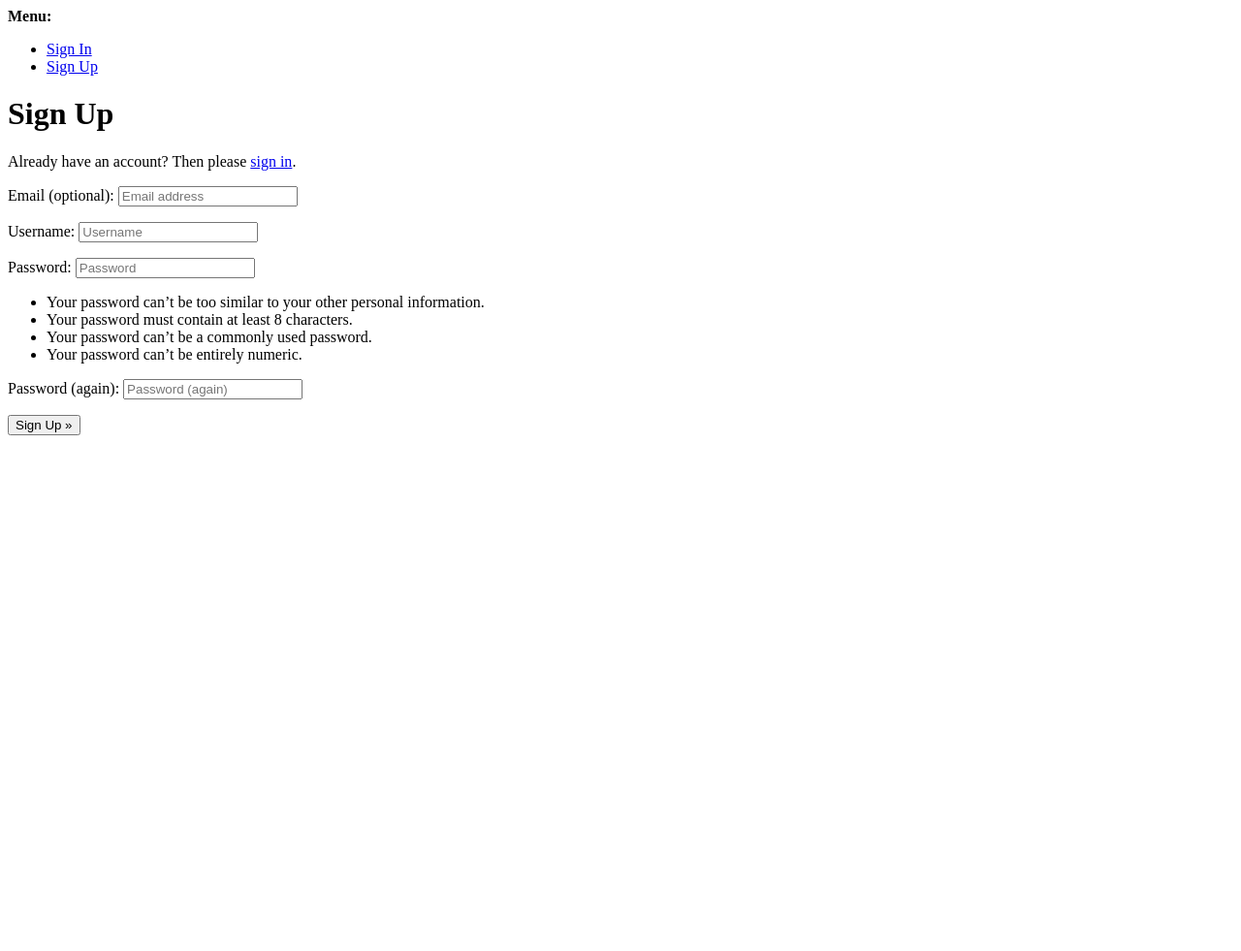
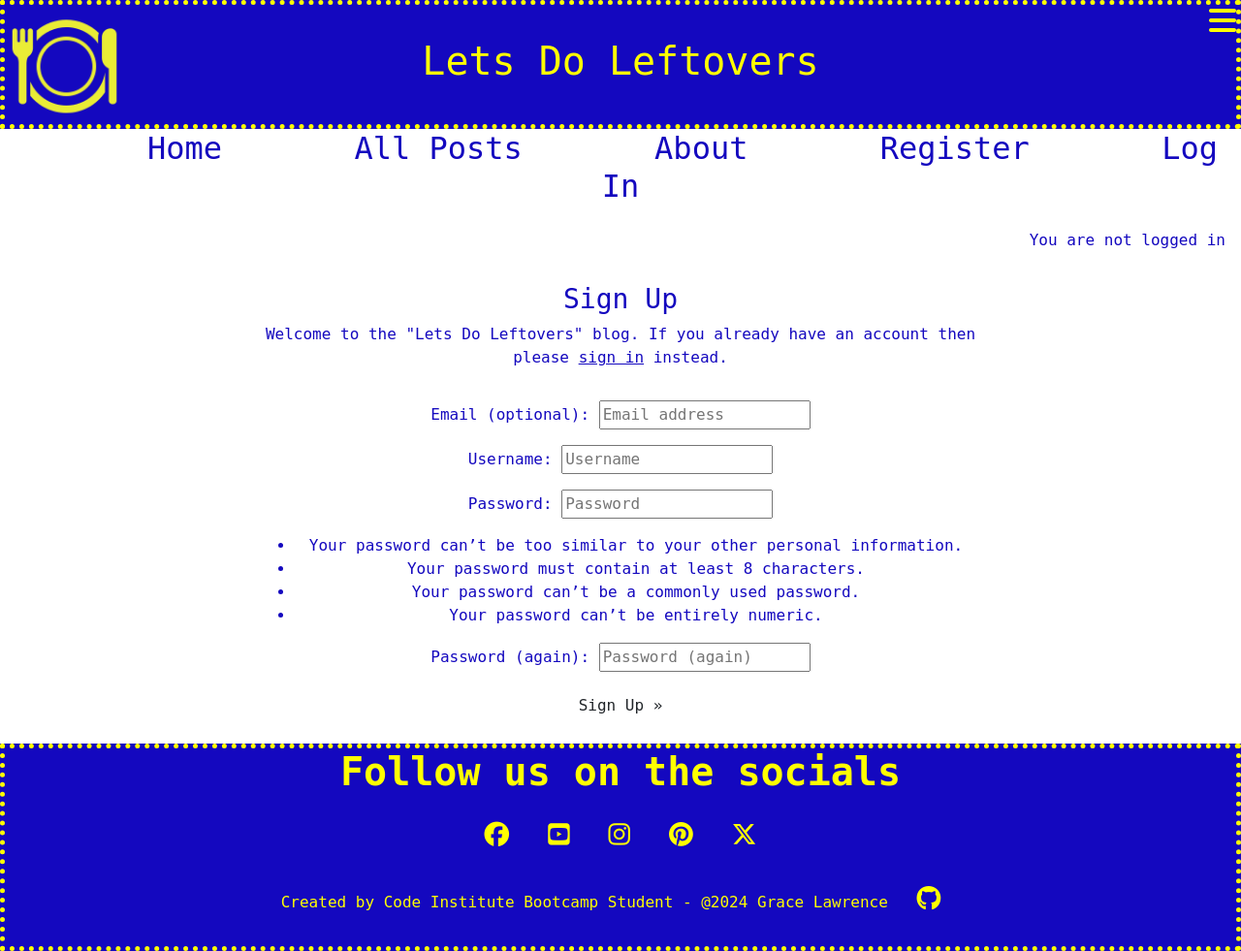
Before and after one commit to glaw2000/Leftovers, a Django app: page /accounts/signup/ in a window 1280 px wide. Shown: the whole page at 97% size. Before the commit the page ends 449 px from the top, so only its background shows below. Run offline with Django 4.2, Linux system fonts and the light colour scheme; parts of the project's set-up code (start-up, migrations or seed data) failed here and were passed over; some libraries are stand-ins or nearby versions.

Commit message:
update class of  burger menu to burger in base.html. Remove nav-link class from menu items in base.html. Updated login logout and signup account templates

```diff
--- a/static/css/style.css
+++ b/static/css/style.css
@@ -42,7 +42,7 @@
   width: 80%;
 }
 
-  #nav{
+#burger{
   color:yellow;
   flex-grow: 0;
   flex-shrink: 1;
@@ -52,7 +52,7 @@
   text-align: right;
 }
 
-  #nav a {
+#burger a {
   color:yellow;
 }
 
@@ -69,7 +69,11 @@
   font-weight: 400;
   font-style: normal;
   padding-left: 10%;
+  text-decoration: none;
 }
+
+/* add something here to override menu styling when it comes to auth forms */
+
 
 /* Body Styling */
 
--- a/templates/account/login.html
+++ b/templates/account/login.html
@@ -12,7 +12,7 @@
         <div class="col-md-8 mt-3 offset-md-2">
             <h3>{% trans "Sign In" %}</h3>
 
-            <p>{% blocktrans %}Welcome back to the code|star blog. To leave a comment or like a post, please log in. If
+            <p>{% blocktrans %}Welcome back to the "Lets Do Leftovers" blog. To leave a comment or like a post, please log in. If
                 you
                 have not created an account yet, then <a class="link" href="{{ signup_url }}">sign up</a>
                 first.{% endblocktrans %}</p>
--- a/templates/account/signup.html
+++ b/templates/account/signup.html
@@ -1,21 +1,38 @@
-{% extends "account/base.html" %}
+{% extends "base.html" %}
 
 {% load i18n %}
 
-{% block head_title %}{% trans "Signup" %}{% endblock head_title %}
+{% block head_title %}{% trans "Signup" %}{% endblock %}
 
 {% block content %}
-<h1>{% trans "Sign Up" %}</h1>
+<div class="container">
+  <div class="row">
+    <div class="col-md-8 mt-3 offset-md-2">
+      <h3>{% trans "Sign Up" %}</h3>
 
-<p>{% blocktrans %}Already have an account? Then please <a href="{{ login_url }}">sign in</a>.{% endblocktrans %}</p>
+      <p>{% blocktrans %}
+        Welcome to the "Lets Do Leftovers" blog.
+        If you already have an account then please
+        <a class="link" href="{{ login_url }}">sign in</a>
+        instead.
+      {% endblocktrans %}</p>
+    </div>
+  </div>
+  <div class="row">
+    <div class="col-md-8 mt-3 offset-md-2">
+      <form class="signup" id="signup_form" method="post"
+        action="{% url 'account_signup' %}">
+        {% csrf_token %}
+        {{ form.as_p }}
+        {% if redirect_field_value %}
+        <input type="hidden" name="{{ redirect_field_name }}"
+          value="{{ redirect_field_value }}" />
+        {% endif %}
+        <button class="btn btn-signup right" type="submit">
+          {% trans "Sign Up" %} &raquo;</button>
+      </form>
+    </div>
+  </div>
+</div>
 
-<form class="signup" id="signup_form" method="post" action="{% url 'account_signup' %}">
-  {% csrf_token %}
-  {{ form.as_p }}
-  {% if redirect_field_value %}
-  <input type="hidden" name="{{ redirect_field_name }}" value="{{ redirect_field_value }}" />
-  {% endif %}
-  <button type="submit">{% trans "Sign Up" %} &raquo;</button>
-</form>
-
-{% endblock content %}
+{% endblock %}
--- a/templates/base.html
+++ b/templates/base.html
@@ -36,12 +36,12 @@
                 <h1>Lets Do Leftovers</h1>
             </div>
 
-            <div id = nav >
+            <div id = burger >
                 <i class="fa-solid fa-bars fa-2x"></i>
             </div>
         </div>
 
-        <!-- my nav bar with logout register and signup links from walkthru -->
+        <!-- my nav bar with logout signup and register links from walkthru -->
         <nav>
             <div id="menu_banner">
                 <div id="menu">
@@ -50,13 +50,13 @@
                         <a href="{% url 'blog' %}">All Posts</a>
                         <a href="{% url 'about' %}">About</a>
                         {% if user.is_authenticated %}
-                            <a class="nav-link {% if request.path == logout_url %}active{% endif %}" aria-current="page"
-                            href="{% url 'account_logout' %}">Sign Out</a>
+                            <a class="{% if request.path == logout_url %}active{% endif %}" aria-current="page"
+                            href="{% url 'account_logout' %}">Log Out</a>
                         {% else %}
-                            <a class="nav-link {% if request.path == signup_url %}active{% endif %}" aria-current="page"
+                            <a class="{% if request.path == signup_url %}active{% endif %}" aria-current="page"
                             href="{% url 'account_signup' %}">Register</a>
-                            <a class="nav-link {% if request.path == login_url %}active{% endif %}" aria-current="page"
-                            href="{% url 'account_login' %}">Sign In</a>
+                            <a class="{% if request.path == login_url %}active{% endif %}" aria-current="page"
+                            href="{% url 'account_login' %}">Log In</a>
                         {% endif %}
                     </h2>
                 </div>
@@ -64,7 +64,7 @@
         </nav>
 
         <!-- displaying Django messages - taken from walkthru-->
-        <div class="container">
+        <div class="container bodytxt">
             <div class="row">
             <div class="col-md-8 offset-md-2">
                 {% for message in messages %}
@@ -72,20 +72,22 @@
                 fade show" id="msg" role="alert">
                 {{ message | safe }}
                 <button type="button" class="btn-close"
-                    data-bs-dismiss="alert" aria-label="Close"></button>
+                    data-bs-dismiss="alert" aria-label="Close">
+                </button>
                 </div>
                 {% endfor %}
             </div>
             </div>
         </div>
+    </header>
 
     <!-- main section - taken from walkthru -->
-    <main class="flex-shrink-0 main-bg">
+    <main class="flex-shrink-0 main-bg bodytxt">
 
         {% if user.is_authenticated %}
-            <p class = "text-end m-3">You are logged in as {{user.username}}</p>
+            <p class = "text-end m-3 bodytxt">You are logged in as {{user.username}}</p>
         {% else %}
-            <p class="text-end m-3">You are not logged in</p>
+            <p class="text-end m-3 bodytxt">You are not logged in</p>
         {% endif %}
 
         {% block content %}
@@ -137,6 +139,7 @@
         </div>
 
     </footer>
+
 <script src="https://kit.fontawesome.com/6b67198870.js" crossorigin="anonymous"></script>
 <script src="https://cdn.jsdelivr.net/npm/bootstrap@5.0.1/dist/js/bootstrap.bundle.min.js"
         integrity="sha384-gtEjrD/SeCtmISkJkNUaaKMoLD0//ElJ19smozuHV6z3Iehds+3Ulb9Bn9Plx0x4" crossorigin="anonymous">
```
Also changed, not shown: templates/account/signup_closed.html (line endings or trailing spaces), 1 other file. Lines whose indentation alone changed are shown as unchanged.
